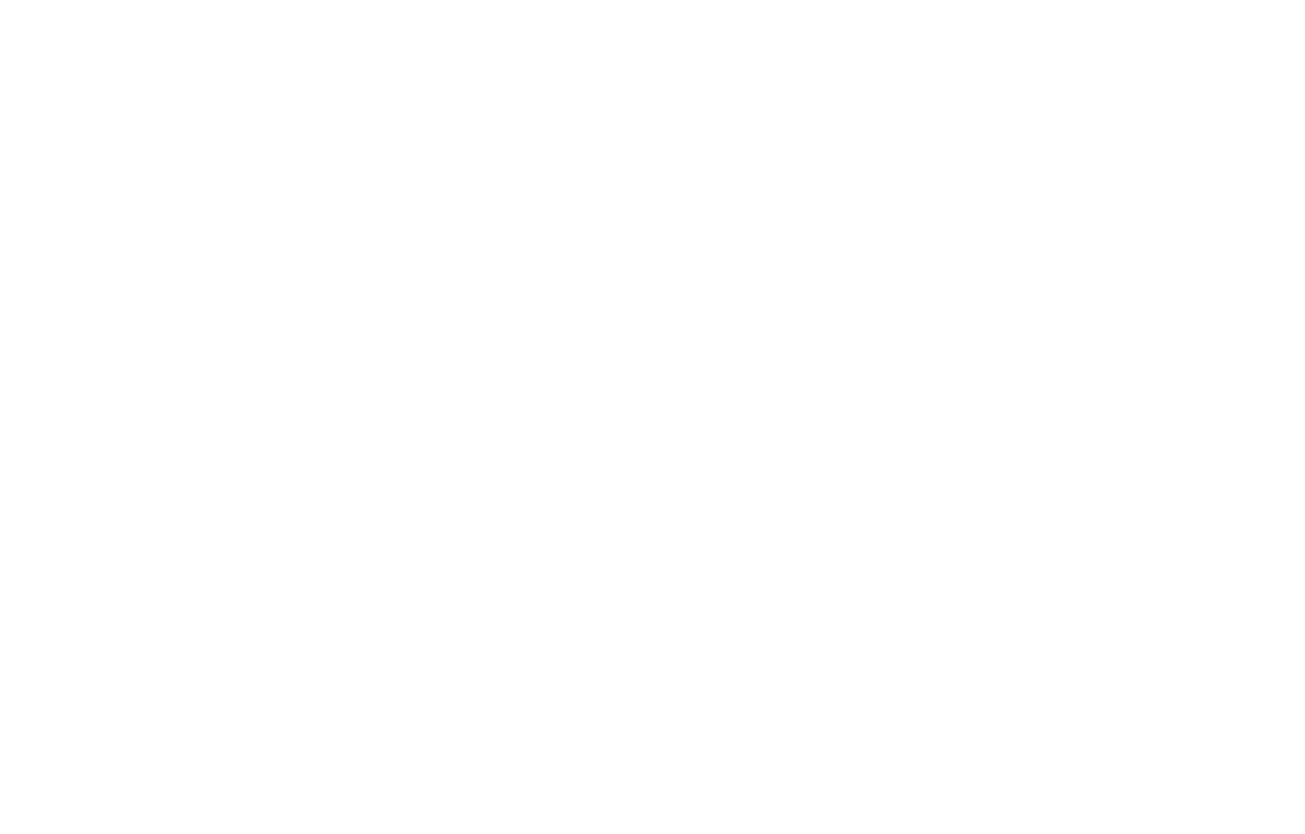
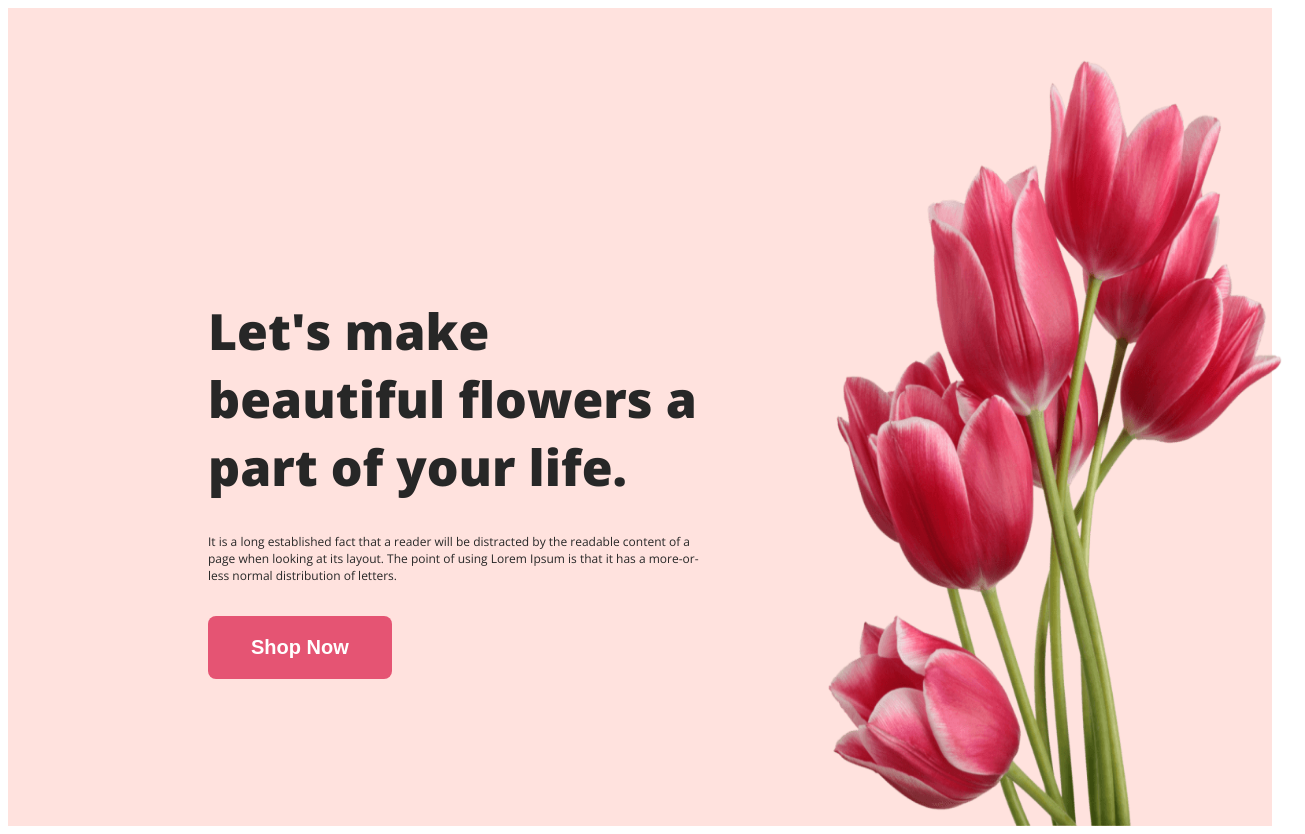
Before and after one commit to shaharia10/flower-shop, a plain HTML site: page index.html in a window 1280 px wide. Shown: the whole page, 1305 px wide, since content can reach past the window. Before the commit the page ends 800 px from the top, so only its background shows below. Drawn offline with nearby package versions, Linux system fonts and the light colour scheme.

Commit message:
header added

```diff
--- a/index.html
+++ b/index.html
@@ -1,14 +1,31 @@
 <!DOCTYPE html>
 <html lang="en">
+
 <head>
     <meta charset="UTF-8">
     <meta name="viewport" content="width=device-width, initial-scale=1.0">
     <title>Flower Shop</title>
+    <!-- font styles link -->
+    <link rel="preconnect" href="https://fonts.googleapis.com">
+    <link rel="preconnect" href="https://fonts.gstatic.com" crossorigin>
+    <link href="https://fonts.googleapis.com/css2?family=Lato&family=Open+Sans:wght@400;600;800&display=swap"
+        rel="stylesheet">
+        <!-- css styles link -->
     <link rel="stylesheet" href="styles/styles.css">
 </head>
+
 <body>
-    <header>
-
+    <header class="header">
+        <div class="banner">
+            <div class="banner-content">
+                <h2 class="banner-greeting">Let's make beautiful flowers a part of your life.</h2>
+                <p class="banner-description">It is a long established fact that a reader will be distracted by the
+                    readable content of a page when looking at its layout. The point of using Lorem Ipsum is that it has
+                    a more-or-less normal distribution of letters.</p>
+                <button class="btn-primary">Shop Now</button>
+            </div>
+            <img class="banner-profile" src="flower asset/pngwing 10.png" alt="">
+        </div>
     </header>
 
     <main>
--- a/styles/styles.css
+++ b/styles/styles.css
@@ -0,0 +1,52 @@
+/* shared styles */
+body {
+    font-family: 'Lato', sans-serif;
+    font-family: 'Open Sans', sans-serif;
+}
+
+.btn-primary {
+    border: 0;
+    padding: 20px 43px;
+    border-radius: 8px;
+    background-color: #E55473;
+    color: #FFF;
+    font-size: 20px;
+    font-weight: 700;
+}
+/* header styles */
+header {
+    background-color: #FFE2DE;
+}
+
+/* banner styles */
+.banner {
+    display: flex;
+    gap: 97px;
+    justify-content: space-around;
+    padding: 50px 200px 0 200px;
+}
+
+.banner-content {
+    max-width: 500px;
+    padding: 197px 0 147px 0;
+}
+
+.banner-greeting {
+    color: #272727;
+    font-size: 50px;
+    font-weight: 800;
+    width: 500px;
+    margin-bottom: 32px;
+}
+
+.banner-description {
+    color: #272727;
+    font-size: 12px;
+    font-weight: 400;
+    width: 500px;
+    margin-bottom: 32px;
+}
+
+.banner-profile {
+    width: 500px;
+}
```
